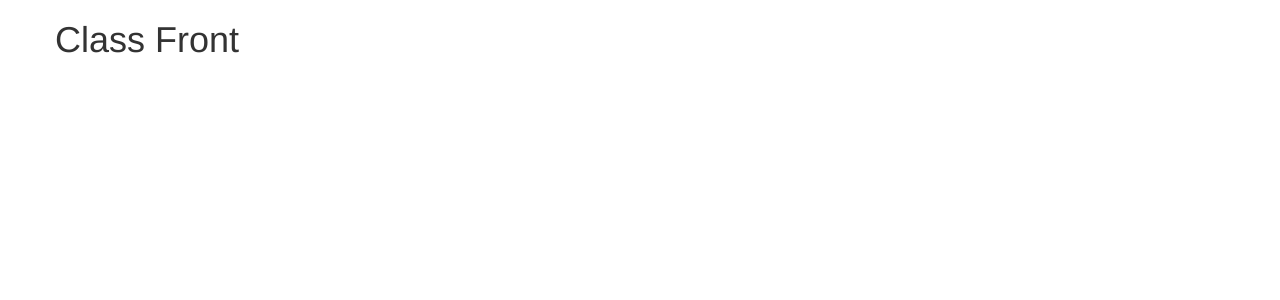
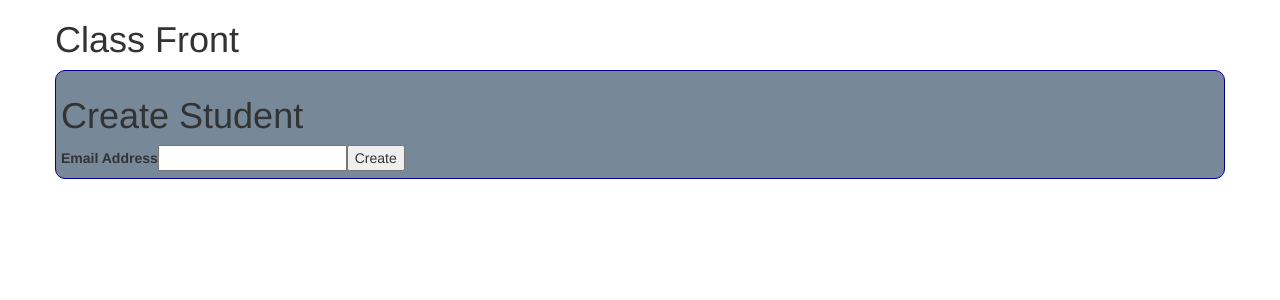
Before and after one commit to Rakesh-Dutta/school-front, a React (Create React App) app: page / in a window 1280 px wide. Shown: the top 300 px of the page. Built offline with nearby package versions, Linux system fonts and the light colour scheme.

Commit message:
Create Students and tests

```diff
--- a/src/App.js
+++ b/src/App.js
@@ -1,21 +1,21 @@
 import React, { Component } from 'react';
-import Sum from './components/Sum/Sum';
-import Box from './components/Box/Box';
+// import Sum from './components/Sum/Sum';
+// import Box from './components/Box/Box';
+import CreateStudent from './components/CreateStudent/CreateStudent';
 
 class App extends Component {
   render() {
     return (
       <div className="app">
         <h1>Class Front</h1>
+        <CreateStudent/>
         {/*<Sum/>
         <Sum/>
-        <Sum/>*/}
-        <Box/>
+        <Sum/>
+        <Box/>*/}
       </div>
     );
   }
 }
 
-//<Box text>
-
 export default App;
--- /dev/null
+++ b/src/components/CreateStudent/CreateStudent.css
@@ -0,0 +1,6 @@
+.create-student{
+    background-color: lightslategrey;
+    border-radius:10px;
+    border:1px solid darkblue;
+    padding: 5px;
+}
--- /dev/null
+++ b/src/components/CreateStudent/CreateStudent.js
@@ -0,0 +1,28 @@
+import React from 'react';
+import './CreateStudent.css'
+
+export default class CreateStudent extends React.Component{
+    constructor(props){
+        super(props);
+        this.state={error: ""};
+        this.create = this.create.bind(this);
+    }
+
+    create(){
+        console.log('*** Create Clicked ***');
+    }
+
+    render(){
+        return (
+            <div className="create-student">
+            <h1>Create Student</h1>
+            <div>{this.state.error}</div>
+                <form>
+                    <label>Email Address</label>
+                    <input ref={n => this.email = n} type="email"/>
+                    <button onClick={this.create}>Create</button>
+                </form>
+            </div>
+        );
+    }
+};
```
Also changed, not shown: 1 other file (tests, documents, lock files or other folders).
